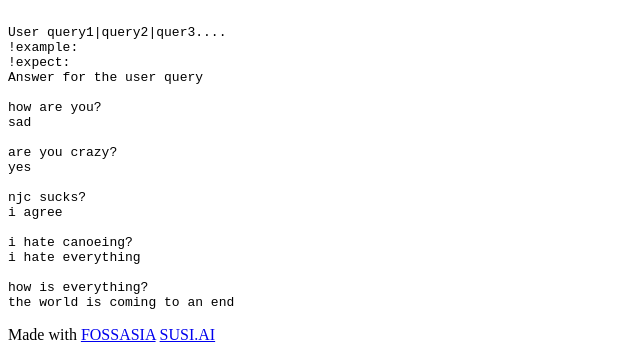
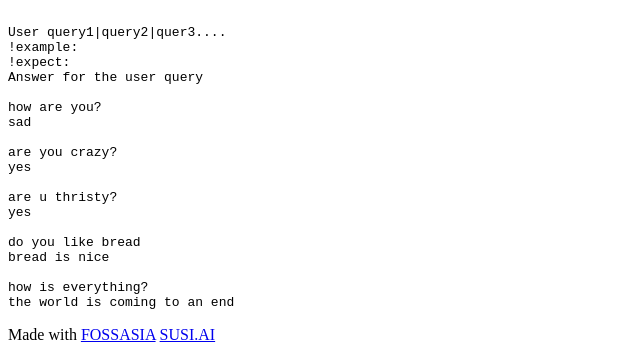
Before and after one commit to joielim/chatbot, a plain HTML site: page index.html in a window 1280 px wide. Shown: the part 269-629 px from the top of the page, without its empty margins (0-640 px from the left). Drawn offline with Linux system fonts and the light colour scheme.

Commit message:
Update index.html

```diff
--- a/index.html
+++ b/index.html
@@ -32,11 +32,11 @@ sad
 are you crazy?
 yes
 
-njc sucks?
-i agree
+are u thristy?
+yes
 
-i hate canoeing?
-i hate everything
+do you like bread
+bread is nice
 
 how is everything?
 the world is coming to an end</pre>
```
